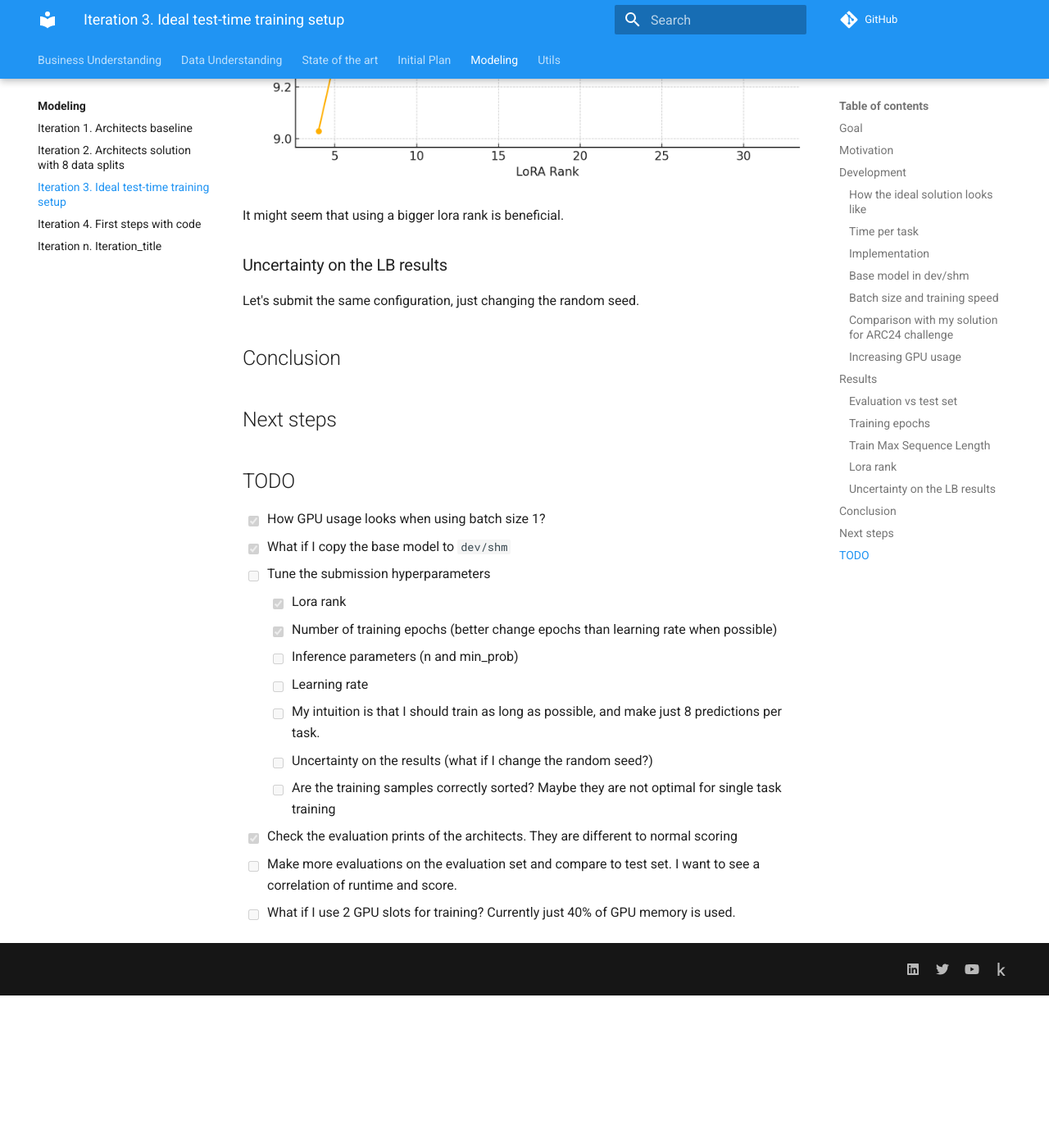
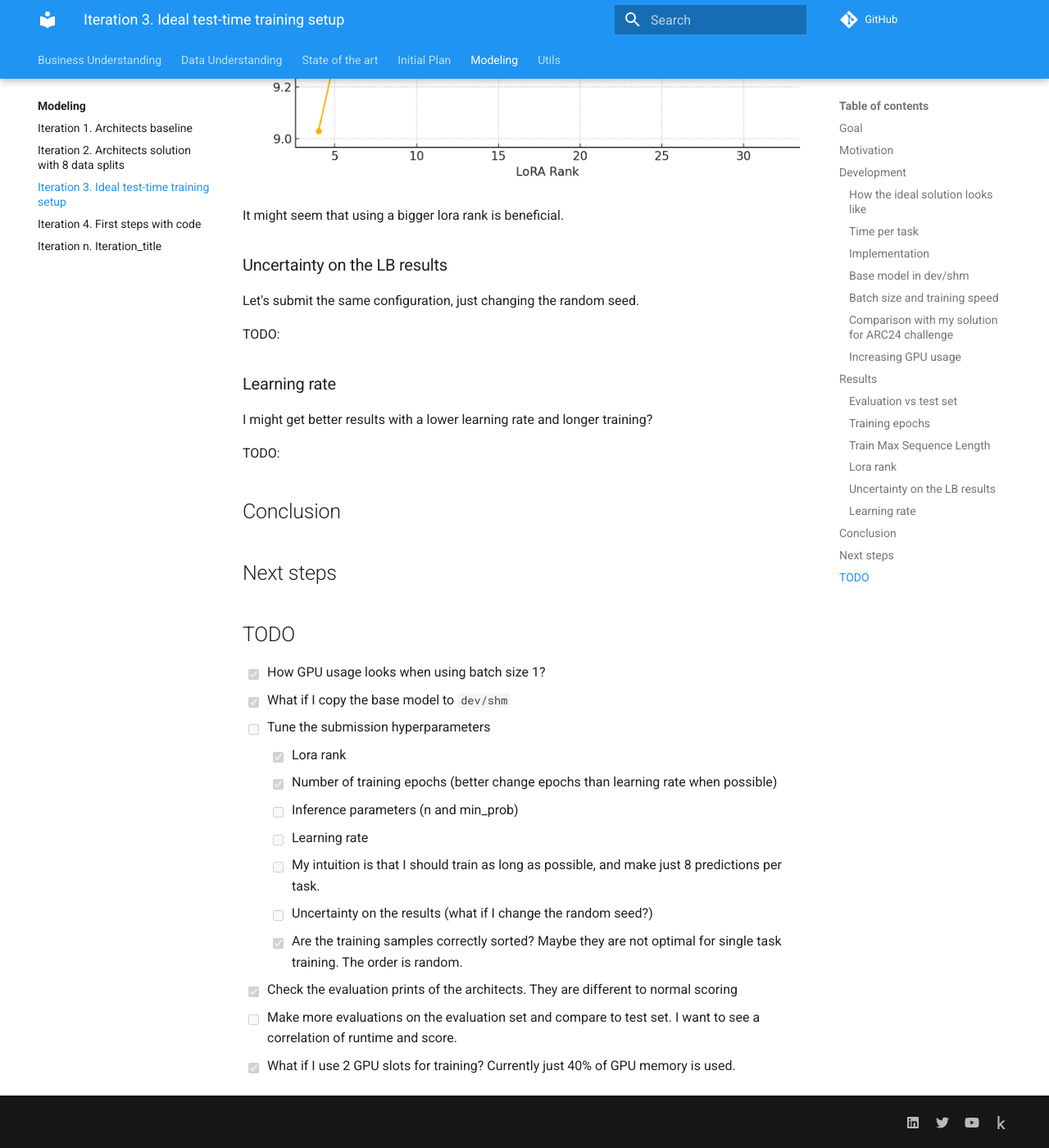
Before and after one commit to ironbar/arc25, an MkDocs documentation site: the page built from docs/modeling/Iteration_03_ideal_test_time_training.md, in a window 1280 px wide and 1400 px high, scrolled down 4488 px. Shown: the whole window at 82% size. Built offline with MkDocs 1.6.1 and Material for MkDocs 9.7.7, drawn with Linux system fonts in a browser that asks for light colours; comment, search, counter and statistics services are not loaded; before the commit the page ends 5702 px from its top, so only the background shows below that.

Commit message:
updated documentation

```diff
--- a/docs/modeling/Iteration_03_ideal_test_time_training.md
+++ b/docs/modeling/Iteration_03_ideal_test_time_training.md
@@ -102,6 +102,14 @@ It might seem that using a bigger lora rank is beneficial.
 
 Let's submit the same configuration, just changing the random seed.
 
+TODO:
+
+### Learning rate
+
+I might get better results with a lower learning rate and longer training?
+
+TODO:
+
 ## Conclusion
 
 ## Next steps
@@ -117,7 +125,7 @@ Let's submit the same configuration, just changing the random seed.
   - [ ] Learning rate
   - [ ] My intuition is that I should train as long as possible, and make just 8 predictions per task.
   - [ ] Uncertainty on the results (what if I change the random seed?)
-  - [ ] Are the training samples correctly sorted? Maybe they are not optimal for single task training
+  - [x] Are the training samples correctly sorted? Maybe they are not optimal for single task training. The order is random.
 - [x] Check the evaluation prints of the architects. They are different to normal scoring
 - [ ] Make more evaluations on the evaluation set and compare to test set. I want to see a correlation of runtime and score.
-- [ ] What if I use 2 GPU slots for training? Currently just 40% of GPU memory is used.
+- [x] What if I use 2 GPU slots for training? Currently just 40% of GPU memory is used.
```
